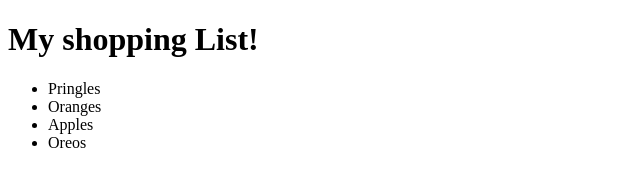
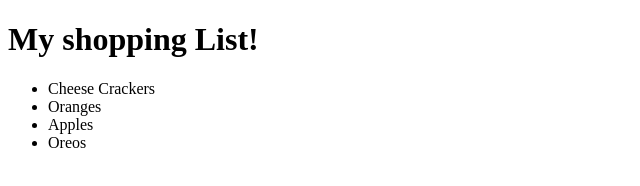
Before and after one commit to hleo1/html, a plain HTML site: page index.html in a window 1280 px wide. Shown: the full height of the page, 0-640 px from the left. Drawn offline with Linux system fonts and the light colour scheme.

Commit message:
cheese crackers

```diff
--- a/index.html
+++ b/index.html
@@ -9,7 +9,7 @@
     <h1>My shopping List!</h1>
     <ul>
         <li>
-            Pringles
+            Cheese Crackers
         </li>
         <li>
             Oranges
```
